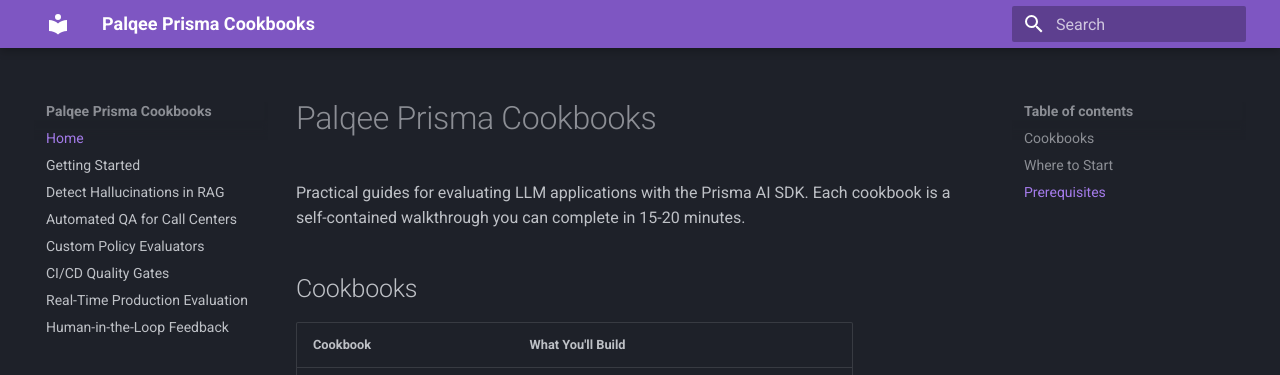
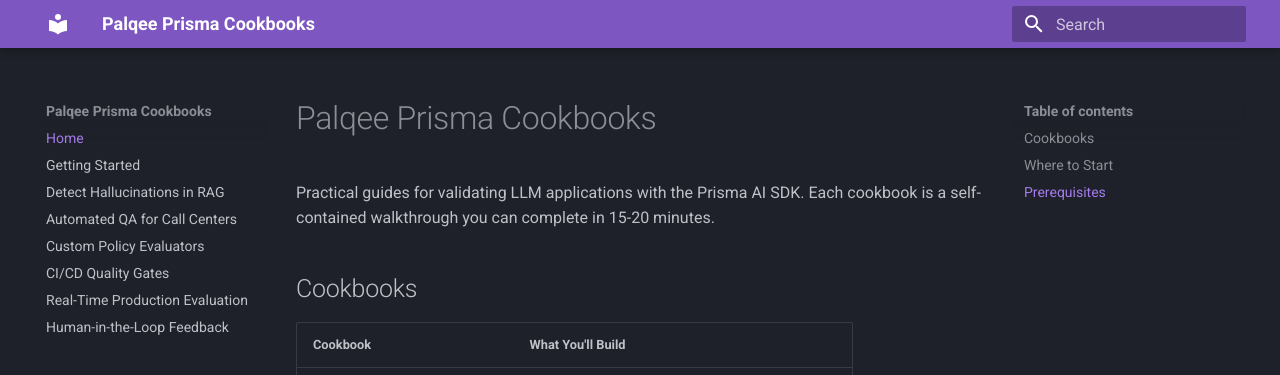
Before and after one commit to Palqee/prisma-cookbooks, an MkDocs documentation site: the page built from docs/index.md, in a window 1280 px wide and 1247 px high. Shown: the top 375 px of the window. Built offline with MkDocs 1.6.1 and Material for MkDocs 9.7.7, drawn with Linux system fonts in a browser that asks for light colours.

Commit message:
fix: change evaluating to validating in site description

```diff
--- a/docs/index.md
+++ b/docs/index.md
@@ -1,6 +1,6 @@
 # Palqee Prisma Cookbooks
 
-Practical guides for evaluating LLM applications with the Prisma AI SDK.
+Practical guides for validating LLM applications with the Prisma AI SDK.
 Each cookbook is a self-contained walkthrough you can complete in 15-20 minutes.
 
 ## Cookbooks
--- a/mkdocs.yml
+++ b/mkdocs.yml
@@ -1,5 +1,5 @@
 site_name: Palqee Prisma Cookbooks
-site_description: Practical guides for evaluating LLM applications with the Prisma AI SDK
+site_description: Practical guides for validating LLM applications with the Prisma AI SDK
 site_url: https://palqee.github.io/prisma-cookbooks
 
 theme:
```
Also changed, not shown: README.md (+1 -1 lines).
